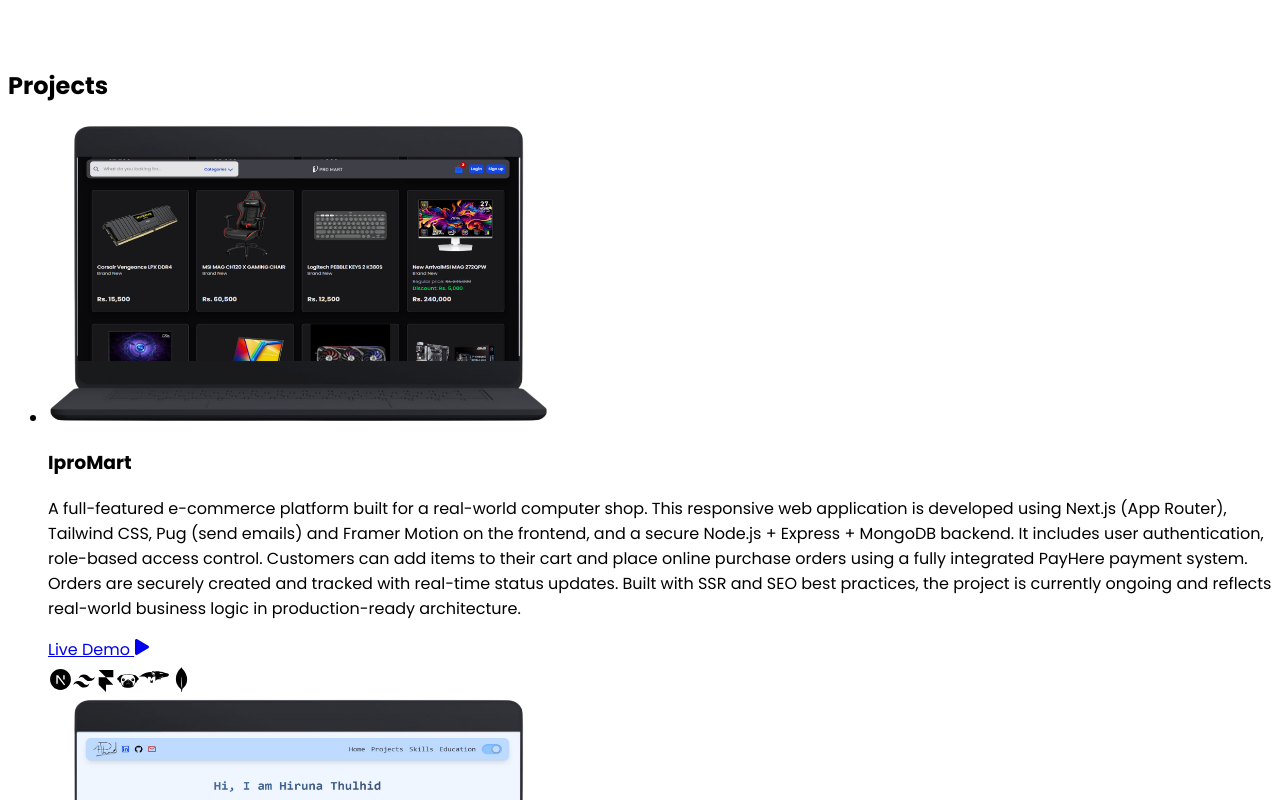
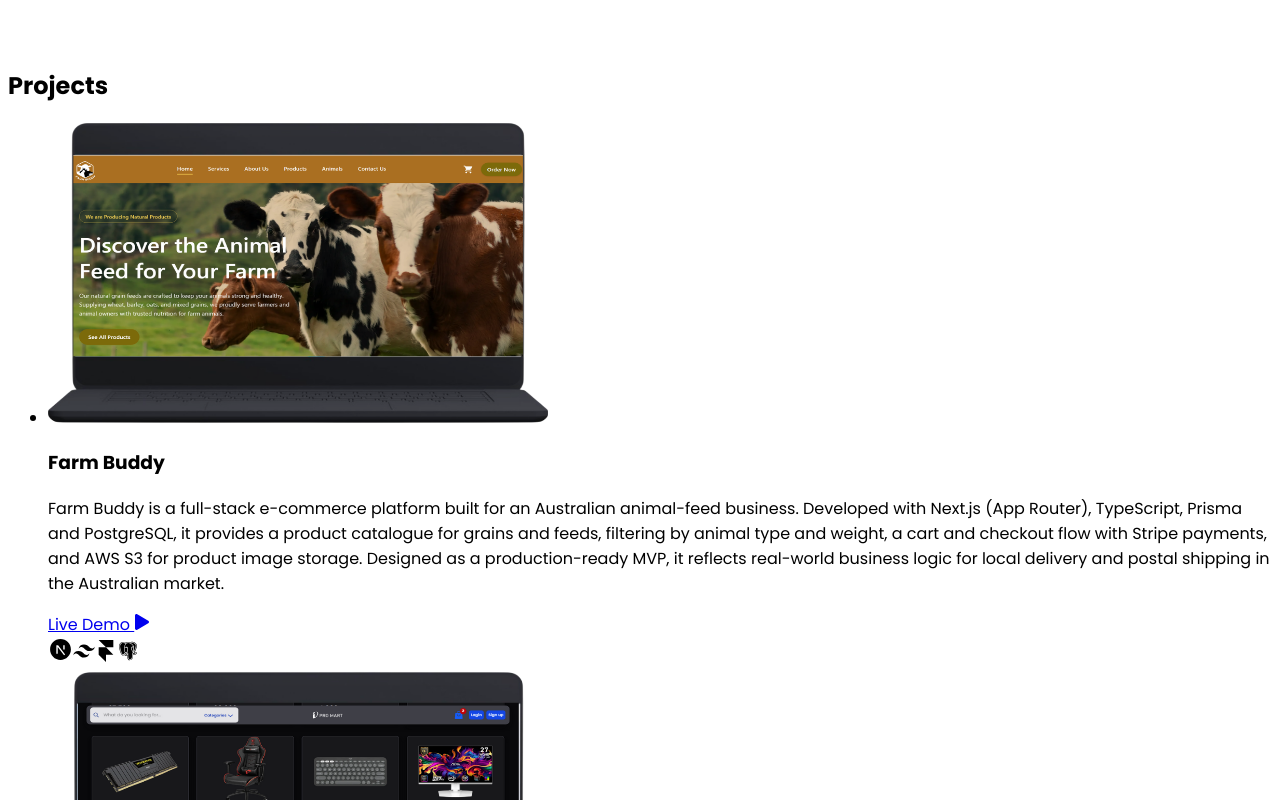
Before and after one commit to Thulhid/portfolio-2, a Next.js app: page /Main in a window 1280 px wide. Shown: the part 2200-3000 px from the top of the page. Built offline with nearby package versions, Linux system fonts and the light colour scheme.

Commit message:
feat: add a project

```diff
--- a/app/_components/Projects.js
+++ b/app/_components/Projects.js
@@ -3,6 +3,8 @@
 import SectionAnimate from "@/app/_components/SectionAnimate";
 import { FaCss3Alt, FaHtml5, FaJs, FaNode, FaReact } from "react-icons/fa";
 import { RiNextjsFill, RiTailwindCssFill } from "react-icons/ri";
+import { BiLogoPostgresql } from "react-icons/bi";
+
 import {
   SiCssmodules,
   SiExpress,
@@ -26,6 +28,38 @@
         <TypingText text="Projects" />
       </h2>
       <ul className="flex flex-col items-center gap-20 py-5 md:p-10 xl:gap-35">
+        <Project
+          demoLink="https://farm-buddy-dev.vercel.app"
+          image="/projects/project-9.png"
+          title="Farm Buddy"
+          description="Farm Buddy is a full-stack e-commerce platform built for an Australian animal-feed business. Developed with Next.js (App Router), TypeScript, Prisma and PostgreSQL, it provides a product catalogue for grains and feeds, filtering by animal type and weight, a cart and checkout flow with Stripe payments, and AWS S3 for product image storage. Designed as a production-ready MVP, it reflects real-world business logic for local delivery and postal shipping in the Australian market."
+          icons={[
+            <RiNextjsFill
+              size={25}
+              className="text-gray-600 dark:text-gray-400"
+              key="FaReact"
+              title="Next.js"
+            />,
+            <RiTailwindCssFill
+              size={22}
+              className="text-gray-600 dark:text-gray-400"
+              key="SiReactquery"
+              title="Tailwind CSS"
+            />,
+            <SiFramer
+              size={22}
+              className="text-gray-600 dark:text-gray-400"
+              key="RiTailwindCssFill"
+              title="Framer Motion"
+            />,
+            <BiLogoPostgresql
+              size={22}
+              className="text-gray-600 dark:text-gray-400"
+              key="BiLogoPostgresql"
+              title="PostgreSQL"
+            />,
+          ]}
+        />
         <Project
           demoLink="https://i-pro-mart.vercel.app"
           image="/projects/project-8.png"
@@ -183,6 +217,7 @@
             />,
           ]}
         />
+
         <Project
           demoLink="https://popcornvibe.netlify.app/"
           gitHubLink="https://github.com/Thulhid/popcorn-vibe"
```
Also changed, not shown: public/projects/project-9.png (added), 1 other file (tests, documents, lock files or other folders).
